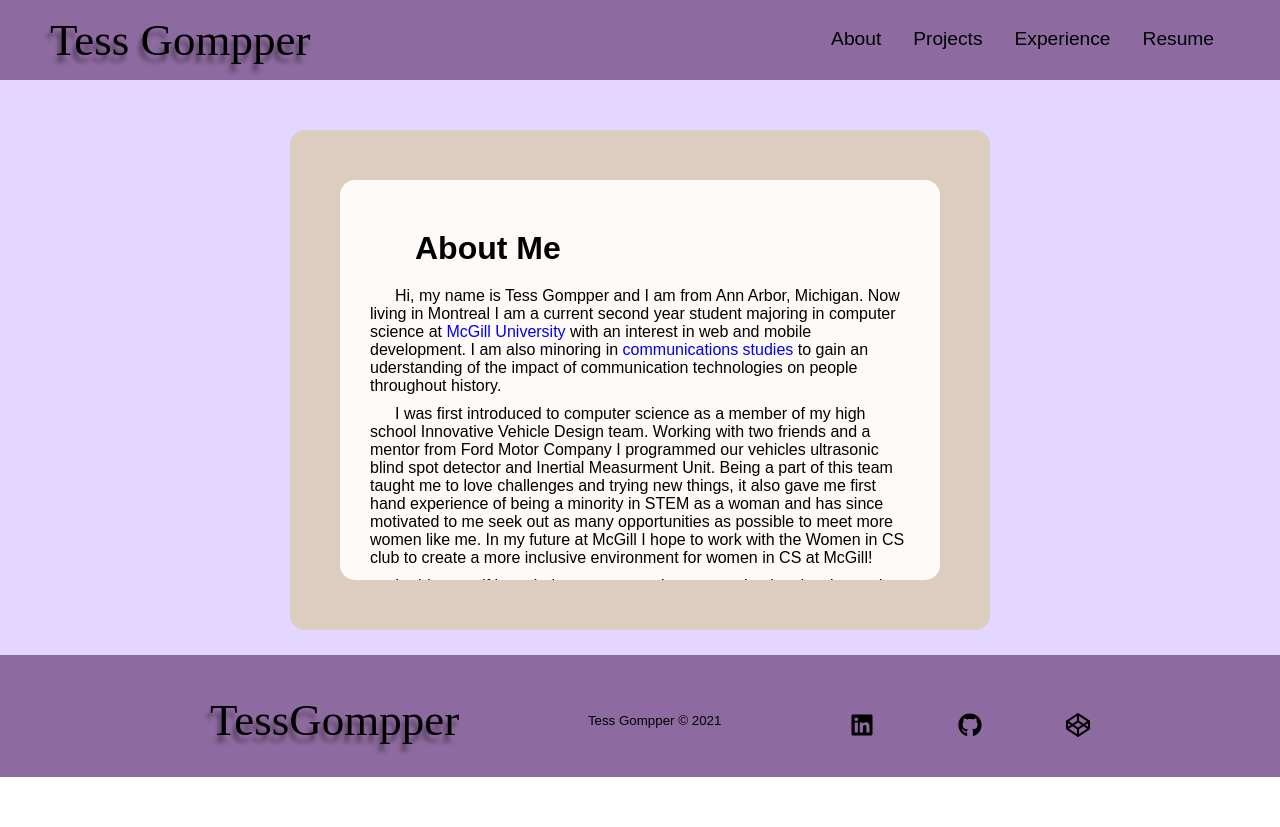
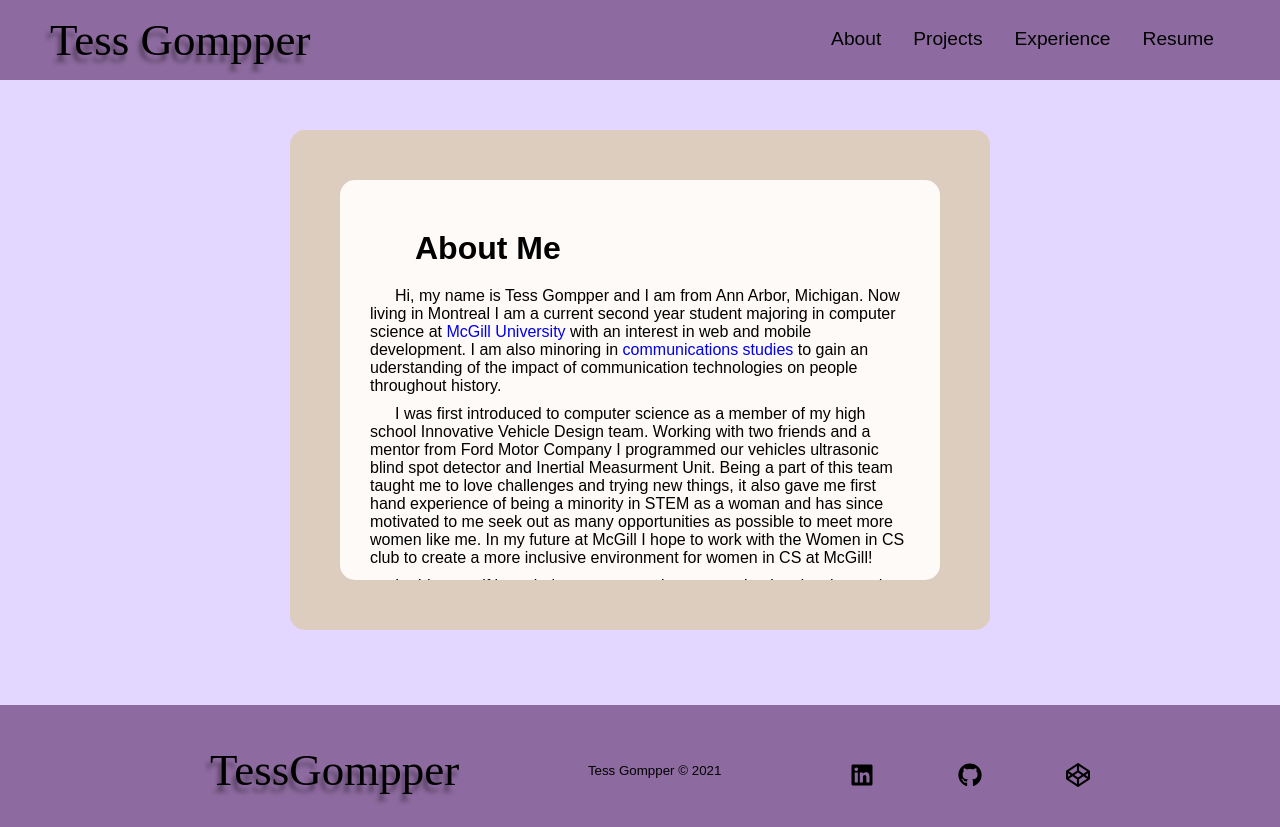
Before and after one commit to tgompper1/myWebsite, a React (Create React App) app: page /about in a window 1280 px wide. Before the commit the page ends 800 px from the top, so only its background shows below. Built offline with nearby package versions, Linux system fonts and the light colour scheme.

Commit message:
fix about sizing

```diff
--- a/src/components/pages/About/About.css
+++ b/src/components/pages/About/About.css
@@ -1,6 +1,6 @@
 .aboutbubble__container{
     background-color: #e3d7ff;
-    height: 575px;
+    height: 625px;
     justify-content: center;
     display:flex;
     padding-top: 50px;
```
